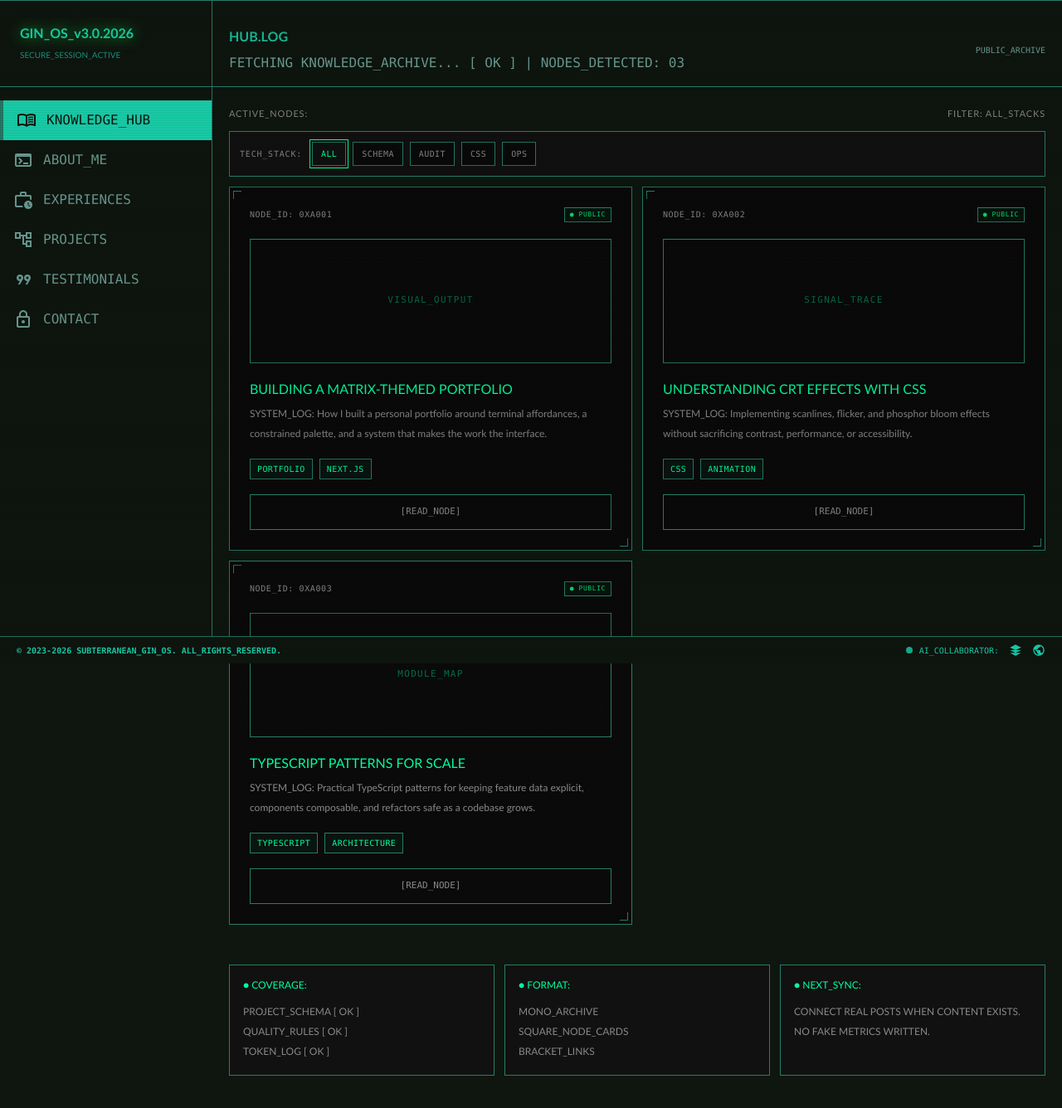
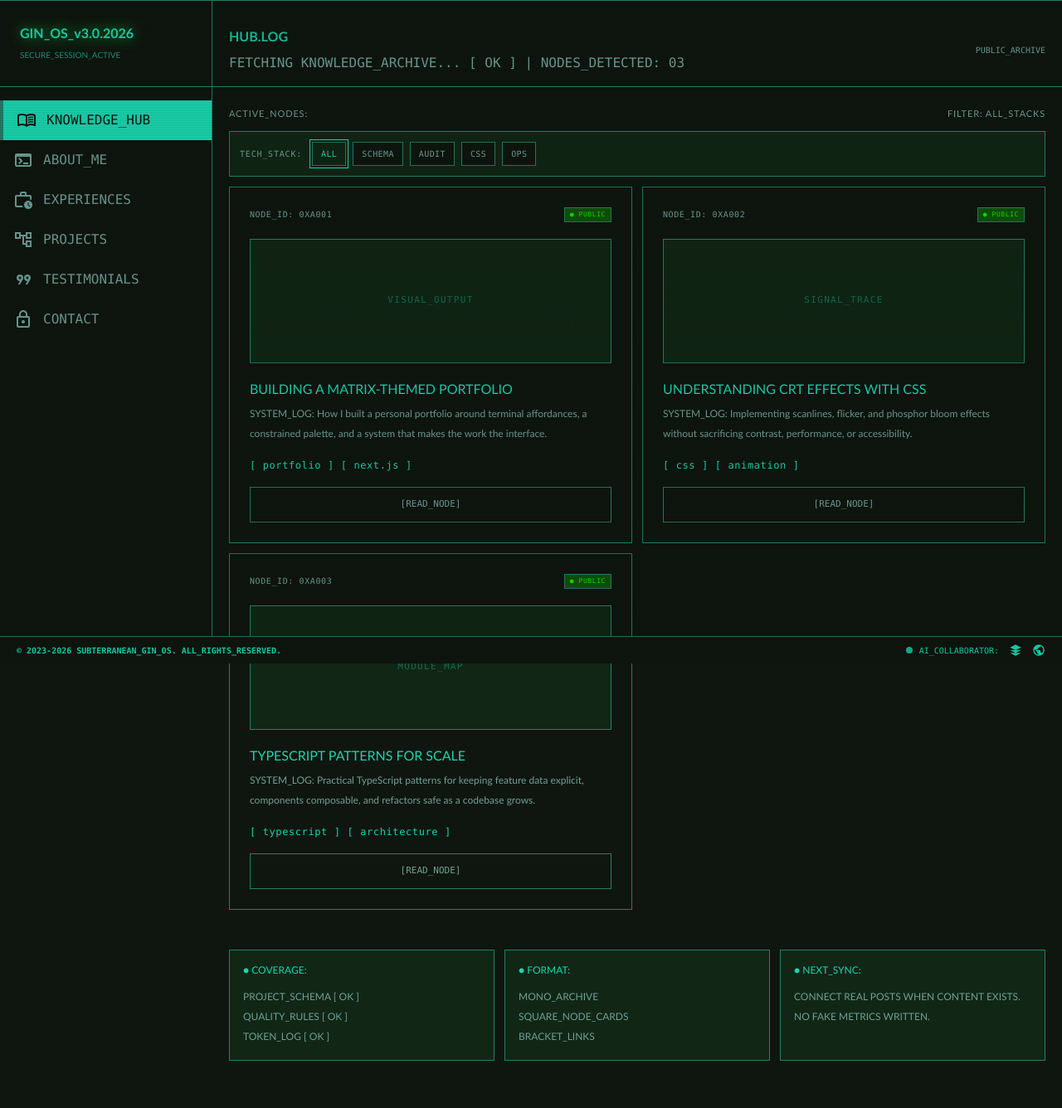
Before and after one commit to ginn1111/maxtrix-portfolio, a Next.js app: page /hub in a window 1280 px wide. Shown: the top 1336 px of the page at 83% size. Built offline with nearby package versions, Linux system fonts and the light colour scheme.

Commit message:
style: align hub with design system

```diff
--- a/app/hub/page.tsx
+++ b/app/hub/page.tsx
@@ -23,7 +23,7 @@ export default function HubPage() {
         </header>
 
         <section aria-labelledby="archive-title">
-          <div className="mb-3 flex flex-col justify-between gap-2 px-5 text-[11px] uppercase tracking-[0.08em] text-[#888888] sm:flex-row">
+          <div className="mb-3 flex flex-col justify-between gap-2 px-5 text-[11px] uppercase tracking-[0.08em] text-on-surface-variant sm:flex-row">
             <span id="archive-title">ACTIVE_NODES:</span>
             <span>FILTER: ALL_STACKS</span>
           </div>
@@ -31,9 +31,9 @@ export default function HubPage() {
         </section>
 
         <section className="mt-12 grid gap-3 px-5 md:grid-cols-3" aria-label="Archive stats">
-          <div className="border border-[#2a2a2a] bg-[#111111] p-4"><div className="text-xs uppercase text-[#00ff9f]">● COVERAGE:</div><p className="mt-3 text-xs leading-6 text-[#888888]">PROJECT_SCHEMA [ OK ]<br />QUALITY_RULES [ OK ]<br />TOKEN_LOG [ OK ]</p></div>
-          <div className="border border-[#2a2a2a] bg-[#111111] p-4"><div className="text-xs uppercase text-[#00ff9f]">● FORMAT:</div><p className="mt-3 text-xs leading-6 text-[#888888]">MONO_ARCHIVE<br />SQUARE_NODE_CARDS<br />BRACKET_LINKS</p></div>
-          <div className="border border-[#2a2a2a] bg-[#111111] p-4"><div className="text-xs uppercase text-[#00ff9f]">● NEXT_SYNC:</div><p className="mt-3 text-xs leading-6 text-[#888888]">CONNECT REAL POSTS WHEN CONTENT EXISTS.<br />NO FAKE METRICS WRITTEN.</p></div>
+          <div className="border border-outline-variant bg-surface-container-low p-4"><div className="text-xs uppercase text-primary-fixed-dim">● COVERAGE:</div><p className="mt-3 text-xs leading-6 text-on-surface-variant">PROJECT_SCHEMA [ OK ]<br />QUALITY_RULES [ OK ]<br />TOKEN_LOG [ OK ]</p></div>
+          <div className="border border-outline-variant bg-surface-container-low p-4"><div className="text-xs uppercase text-primary-fixed-dim">● FORMAT:</div><p className="mt-3 text-xs leading-6 text-on-surface-variant">MONO_ARCHIVE<br />SQUARE_NODE_CARDS<br />BRACKET_LINKS</p></div>
+          <div className="border border-outline-variant bg-surface-container-low p-4"><div className="text-xs uppercase text-primary-fixed-dim">● NEXT_SYNC:</div><p className="mt-3 text-xs leading-6 text-on-surface-variant">CONNECT REAL POSTS WHEN CONTENT EXISTS.<br />NO FAKE METRICS WRITTEN.</p></div>
         </section>
       </div>
     </div>
--- a/components/blog/blog-card.tsx
+++ b/components/blog/blog-card.tsx
@@ -1,40 +1,39 @@
 import Link from "next/link";
+import { Chip } from "@/components/terminal/chip";
 import type { BlogPost } from "@/data/blog";
 
 export function BlogCard({ post }: { post: BlogPost }) {
   return (
-    <article className="group relative min-w-0 overflow-hidden border border-[#2a2a2a] bg-[#0a0a0a] p-6 transition-colors hover:border-[#00ff9f44] hover:bg-[#111111] focus-within:outline focus-within:outline-1 focus-within:outline-offset-2 focus-within:outline-[#00ff9f] max-md:p-[18px]">
-      <span className="absolute left-1 top-1 h-2.5 w-2.5 border-l border-t border-[#00ff9f66]" aria-hidden="true" />
-      <span className="absolute bottom-1 right-1 h-2.5 w-2.5 border-b border-r border-[#00ff9f66]" aria-hidden="true" />
-      <div className="pointer-events-none absolute inset-0 bg-[repeating-linear-gradient(to_bottom,transparent_0px,transparent_3px,rgba(0,0,0,0.08)_3px,rgba(0,0,0,0.08)_4px)]" aria-hidden="true" />
+    <article className="group relative min-w-0 overflow-hidden border border-outline-variant bg-surface-container-lowest p-6 transition-colors hover:border-primary hover:bg-surface-container-low focus-within:outline focus-within:outline-1 focus-within:outline-offset-2 focus-within:outline-primary max-md:p-[18px]">
+      <span className="crosshair crosshair-tl" aria-hidden="true" />
+      <span className="crosshair crosshair-br" aria-hidden="true" />
+      <div className="scanline-effect" aria-hidden="true" />
 
       <div className="relative">
-        <div className="mb-5 flex items-center justify-between gap-2.5 font-mono text-[10px] uppercase tracking-[0.06em] text-[#888888]">
+        <div className="mb-5 flex items-center justify-between gap-2.5 font-mono text-[10px] uppercase tracking-[0.06em] text-on-surface-variant">
           <span>NODE_ID: 0xA{post.id}</span>
-          <span className="border border-green-700/50 bg-green-950/30 px-1.5 py-0.5 text-[8px] text-green-400">
+          <span className="border border-[var(--public-border)] bg-[var(--public-bg)] px-1.5 py-0.5 text-[8px] text-[var(--public-fg)]">
             ● PUBLIC
           </span>
         </div>
 
-        <div className="relative mb-5 grid min-h-[150px] place-items-center overflow-hidden border border-[#2a2a2a] bg-[linear-gradient(135deg,#00ff9f0a,transparent_45%),#111111] font-mono text-[11px] uppercase tracking-[0.12em] text-[#00ff9f66]">
+        <div className="relative mb-5 grid min-h-[150px] place-items-center overflow-hidden border border-outline-variant bg-surface-container-low font-mono text-[11px] uppercase tracking-[0.12em] text-primary-dim">
           <span className="relative z-10">{post.id === "001" ? "VISUAL_OUTPUT" : post.id === "002" ? "SIGNAL_TRACE" : "MODULE_MAP"}</span>
-          <span className="absolute inset-0 opacity-20 [background-image:radial-gradient(#00ff9f1a_1px,transparent_1px)] [background-size:18px_18px]" aria-hidden="true" />
+          <span className="absolute inset-0 opacity-20 bg-[radial-gradient(var(--accent-faint)_1px,transparent_1px)] [background-size:18px_18px]" aria-hidden="true" />
         </div>
 
-        <h2 className="mb-2 font-heading text-base uppercase leading-[1.35] text-[#00ff9f]">
+        <h2 className="mb-2 font-heading text-base uppercase leading-[1.35] text-primary-fixed-dim">
           {post.title}
         </h2>
-        <p className="mb-3.5 text-xs leading-6 text-[#888888]">SYSTEM_LOG: {post.excerpt}</p>
+        <p className="mb-3.5 text-xs leading-6 text-on-surface-variant">SYSTEM_LOG: {post.excerpt}</p>
         <div className="my-[18px] flex flex-wrap gap-2">
           {post.tags.map((tag) => (
-            <span key={tag} className="border border-[#00ff9f44] bg-[#00ff9f0a] px-2 py-1 font-mono text-[10px] uppercase tracking-[0.04em] text-[#00ff9f]">
-              {tag.toLowerCase()}
-            </span>
+            <Chip key={tag}>{tag.toLowerCase()}</Chip>
           ))}
         </div>
         <Link
           href={`/hub/blog/${post.slug}`}
-          className="block cursor-pointer border border-[#2a2a2a] p-3 text-center font-mono text-[11px] uppercase text-[#888888] transition-colors hover:text-[#00ff9f] focus-visible:outline focus-visible:outline-1 focus-visible:outline-offset-2 focus-visible:outline-[#00ff9f]"
+          className="block cursor-pointer border border-outline-variant p-3 text-center font-mono text-[11px] uppercase text-on-surface-variant transition-colors hover:bg-primary-container hover:text-on-primary-container focus-visible:outline focus-visible:outline-1 focus-visible:outline-offset-2 focus-visible:outline-primary-fixed-dim"
         >
           [READ_NODE]
         </Link>
--- a/components/blog/blog-filter.tsx
+++ b/components/blog/blog-filter.tsx
@@ -22,8 +22,8 @@ export function BlogFilter({ posts }: { posts: BlogPost[] }) {
 
   return (
     <>
-      <div className="mx-5 mb-3 flex flex-wrap items-center gap-2 border border-[#2a2a2a] bg-[#111111] p-3 font-mono">
-        <span className="mr-1 text-[10px] uppercase tracking-[0.08em] text-[#888888]">
+      <div className="mx-5 mb-3 flex flex-wrap items-center gap-2 border border-outline-variant bg-surface-container-low p-3 font-mono">
+        <span className="mr-1 text-[10px] uppercase tracking-[0.08em] text-on-surface-variant">
           TECH_STACK:
         </span>
         {FILTERS.map((filter) => {
@@ -34,10 +34,10 @@ export function BlogFilter({ posts }: { posts: BlogPost[] }) {
               type="button"
               aria-pressed={isActive}
               onClick={() => setActiveFilter(filter)}
-              className={`cursor-pointer border px-2.5 py-1.5 text-[10px] uppercase tracking-[0.04em] transition-colors focus-visible:outline focus-visible:outline-1 focus-visible:outline-offset-2 focus-visible:outline-[#00ff9f] ${
+              className={`cursor-pointer border px-2.5 py-1.5 text-[10px] uppercase tracking-[0.04em] transition-colors focus-visible:outline focus-visible:outline-1 focus-visible:outline-offset-2 focus-visible:outline-primary-fixed-dim ${
                 isActive
-                  ? "border-[#00ff9f66] text-[#00ff9f] outline outline-1 outline-offset-2 outline-[#00ff9f]"
-                  : "border-[#2a2a2a] bg-[#0a0a0a] text-[#888888] hover:border-[#00ff9f44] hover:text-[#00ff9f]"
+                  ? "border-primary-dim text-primary-fixed-dim outline outline-1 outline-offset-2 outline-primary-fixed-dim"
+                  : "border-outline-variant bg-background text-on-surface-variant hover:border-primary-dim hover:bg-primary-container hover:text-on-primary-container"
               }`}
             >
               {filter}
@@ -56,7 +56,7 @@ export function BlogFilter({ posts }: { posts: BlogPost[] }) {
       </div>
 
       {visiblePosts.length === 0 && (
-        <p className="mx-5 border border-[#2a2a2a] bg-[#111111] p-8 text-center font-mono text-xs uppercase tracking-[0.08em] text-[#888888]">
+        <p className="mx-5 border border-outline-variant bg-surface-container-low p-8 text-center font-mono text-xs uppercase tracking-[0.08em] text-on-surface-variant">
           NO_MATCHING_NODES // ADJUST_FILTER_TO_CONTINUE
         </p>
       )}
```
